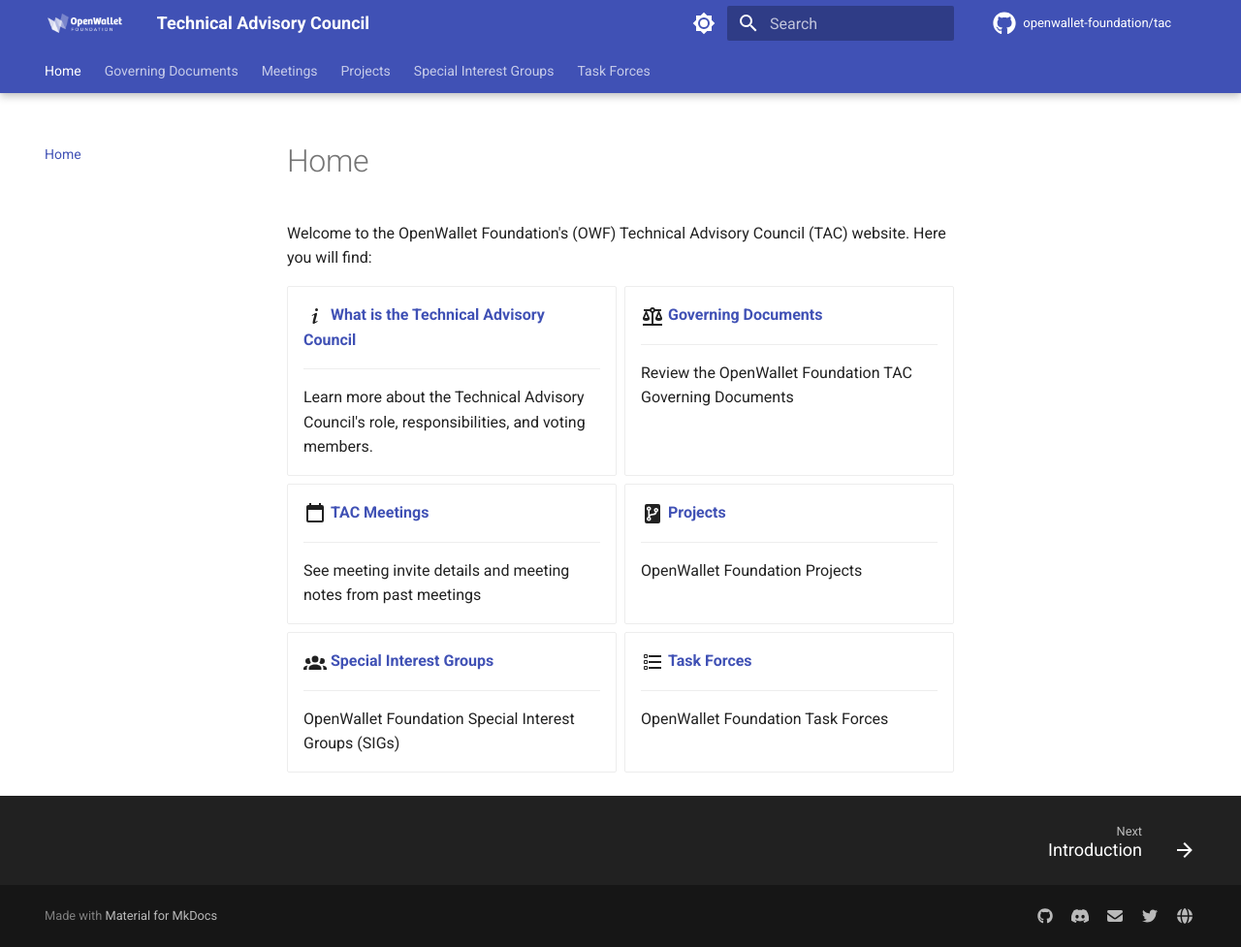
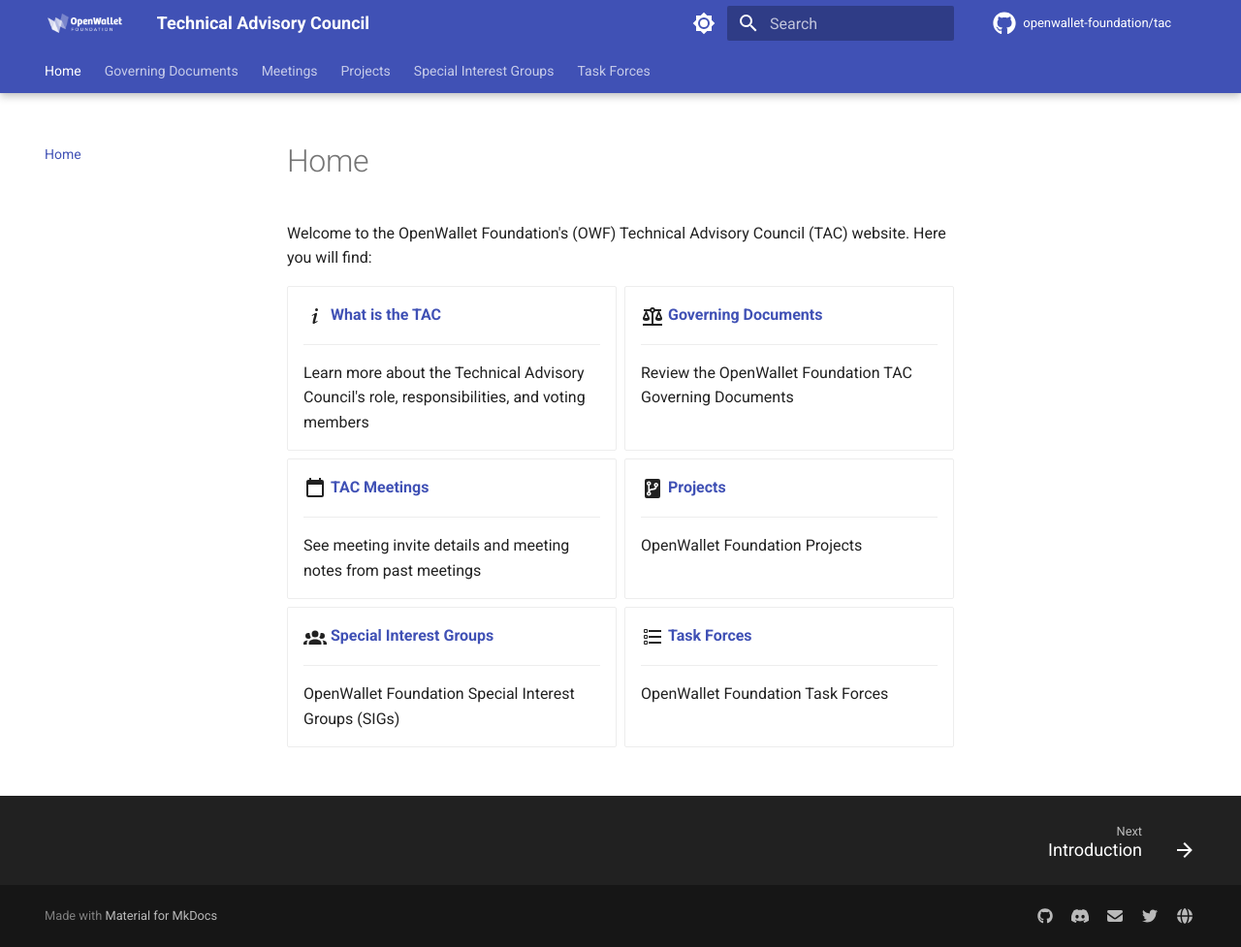
Before and after one commit to openwallet-foundation/tac, an MkDocs documentation site: the page built from docs/index.md, in a window 1280 px wide and 977 px high. Shown: the whole window at 97% size. Built offline with MkDocs 1.6.1 and Material for MkDocs 9.7.7, drawn with Linux system fonts in a browser that asks for light colours; comment, search, counter and statistics services are not loaded.

Commit message:
shorten heading for consistency
Signed-off-by: Tracy Kuhrt <tracy.a.kuhrt@accenture.com>

```diff
--- a/docs/index.md
+++ b/docs/index.md
@@ -4,11 +4,11 @@
 
 <div class="grid cards" markdown>
 
--   :material-information-variant:{ .lg .middle } __[What is the Technical Advisory Council](governance/charter.md#TAC)__
+-   :material-information-variant:{ .lg .middle } __[What is the TAC](governance/charter.md#TAC)__
 
     ---
 
-    Learn more about the Technical Advisory Council's role, responsibilities, and voting members.
+    Learn more about the Technical Advisory Council's role, responsibilities, and voting members
 
 -   :material-scale-balance:{ .lg .middle} __[Governing Documents](governance/index.md)__
 
```
